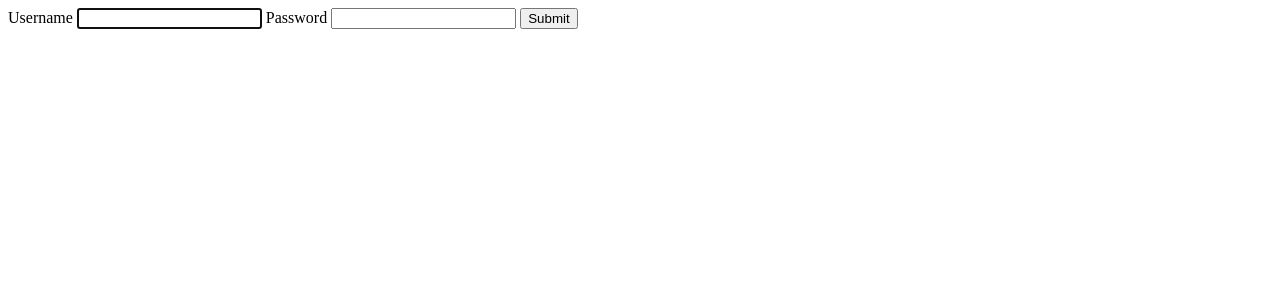
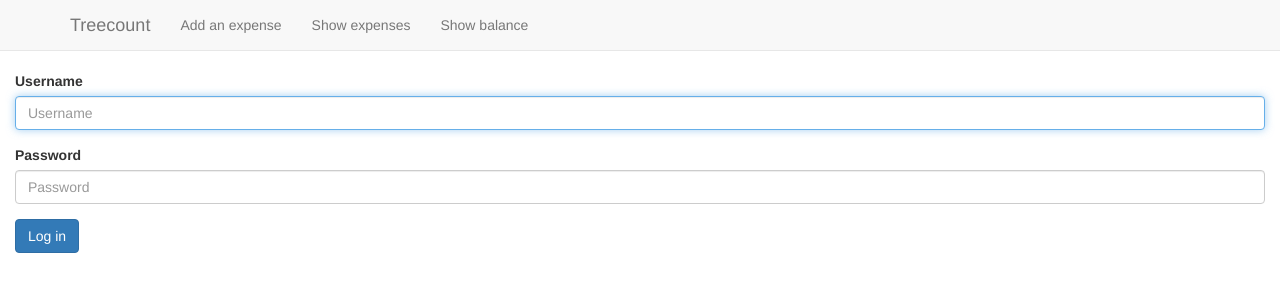
Before and after one commit to t00n/TreeCount, a Django app: page /login/?next=/balance/ in a window 1280 px wide. Shown: the top 300 px of the page. Run offline with Django 3.2, Linux system fonts and the light colour scheme; some libraries are stand-ins or nearby versions.

Commit message:
[enh] bootstrap + url redirection + ...

```diff
--- a/treecount/settings.py
+++ b/treecount/settings.py
@@ -123,3 +123,4 @@ USE_TZ = True
 STATIC_URL = '/static/'
 
 LOGIN_URL = '/login/'
+LOGIN_REDIRECT_URL = '/'
--- a/treecount/templates/balance.html
+++ b/treecount/templates/balance.html
@@ -7,5 +7,4 @@
 			<tr><td>{{ key }}</td><td>{{ value }}</td></tr>
 		{% endfor %}
 	</table>
-	<a href="/">Go to expense list</a>
 {% endblock %}
--- a/treecount/templates/base.html
+++ b/treecount/templates/base.html
@@ -14,6 +14,26 @@
 </head>
 
 <body>
-    {% block content %}{% endblock %}
+    <nav class="navbar navbar-default navbar-static-top">
+      <div class="container">
+        <div class="navbar-header">
+          <a class="navbar-brand" href="/">Treecount</a>
+        </div>
+        <div id="navbar" class="navbar-collapse collapse">
+          <ul class="nav navbar-nav">
+            <li><a href="/expense/add/">Add an expense</a></li>
+            <li><a href="/expense/list/">Show expenses</a></li>
+            <li><a href="/balance/">Show balance</a></li>
+            {% if request.user.is_authenticated %}
+                <li><a href="/logout/?next=/">{% bootstrap_icon "log-out" %} Logout</a></li>
+            {% endif %}
+          </ul>
+        </div><!--/.nav-collapse -->
+      </div>
+    </nav>
+
+    <div class="container-fluid">
+        {% block content %}{% endblock %}
+    </div>
 </body>
 </html>
--- a/treecount/templates/expense_create.html
+++ b/treecount/templates/expense_add.html
@@ -4,12 +4,12 @@
 {% load bootstrap3 %}
 
 {% block content %}
-	<form action="/expense/create/" method="post">
+	<form action="/expense/add/" method="post">
 	    {% csrf_token %}
 	  	{% bootstrap_form form %}
 		{% buttons %}
 			<button type="submit" class="btn btn-primary">
-				{% bootstrap_icon "star" %} Créer
+				{% bootstrap_icon "star" %} Add
 			</button>
 		{% endbuttons %}
 	</form>
--- a/treecount/templates/expense_list.html
+++ b/treecount/templates/expense_list.html
@@ -18,6 +18,4 @@
 			</tr>
 		{% endfor %}
 	</table>
-	<a href="/expense/create">Add an expense</a>
-	<a href="/balance">Show balance</a>
 {% endblock %}
--- a/treecount/templates/registration/login.html
+++ b/treecount/templates/registration/login.html
@@ -1,12 +1,20 @@
-<form action="{% url 'login' %}" method="post" accept-charset="utf-8">
-    {% csrf_token %}
-    {% for field in form %}
-        <label>{{ field.label }}</label>
+{% extends "base.html" %}
+
+{# Load the tag library #}
+{% load bootstrap3 %}
+
+{% block content %}
+    <form action="{% url 'login' %}" method="post" accept-charset="utf-8">
+        {% csrf_token %}
+        {% bootstrap_form form %}
         {% if field.errors %}
             {{ field.errors }}
         {% endif %}
-        {{ field }}
-    {% endfor %}
-    <input type="hidden" name="next" value="{{ next }}" />
-    <input class="button small" type="submit" value="Submit"/>
-</form>
+        <input type="hidden" name="next" value="{{ next }}" />
+        {% buttons %}
+            <button type="submit" class="btn btn-primary">
+                {% bootstrap_icon "log-in" %} Log in
+            </button>
+        {% endbuttons %}
+    </form>
+{% endblock %}
--- a/treecount/urls.py
+++ b/treecount/urls.py
@@ -15,12 +15,13 @@ Including another URLconf
 """
 from django.conf.urls import url, include
 from django.contrib import admin
-from .views import expense_create, expense_list, balance
+from .views import expense_add, expense_list, balance
 
 urlpatterns = [
 	url('^$', expense_list),
     url('^', include('django.contrib.auth.urls')),
-    url(r'^expense/create/', expense_create),
+    url(r'^expense/add/', expense_add),
+    url(r'^expense/list/', expense_list),
     url(r'^balance/', balance),
     url(r'^admin/', admin.site.urls),
 ]
--- a/treecount/views.py
+++ b/treecount/views.py
@@ -8,7 +8,7 @@ from .forms import ExpenseForm
 from .models import Expense
 
 @login_required
-def expense_create(request):
+def expense_add(request):
 	if request.method == "POST":
 		form = ExpenseForm(request.POST)
 		if form.is_valid():
@@ -16,7 +16,7 @@ def expense_create(request):
 			return HttpResponseRedirect('/')
 	else:
 		form = ExpenseForm()
-	return render(request, "expense_create.html", {'form': form})
+	return render(request, "expense_add.html", {'form': form})
 
 @login_required
 def expense_list(request):
```
